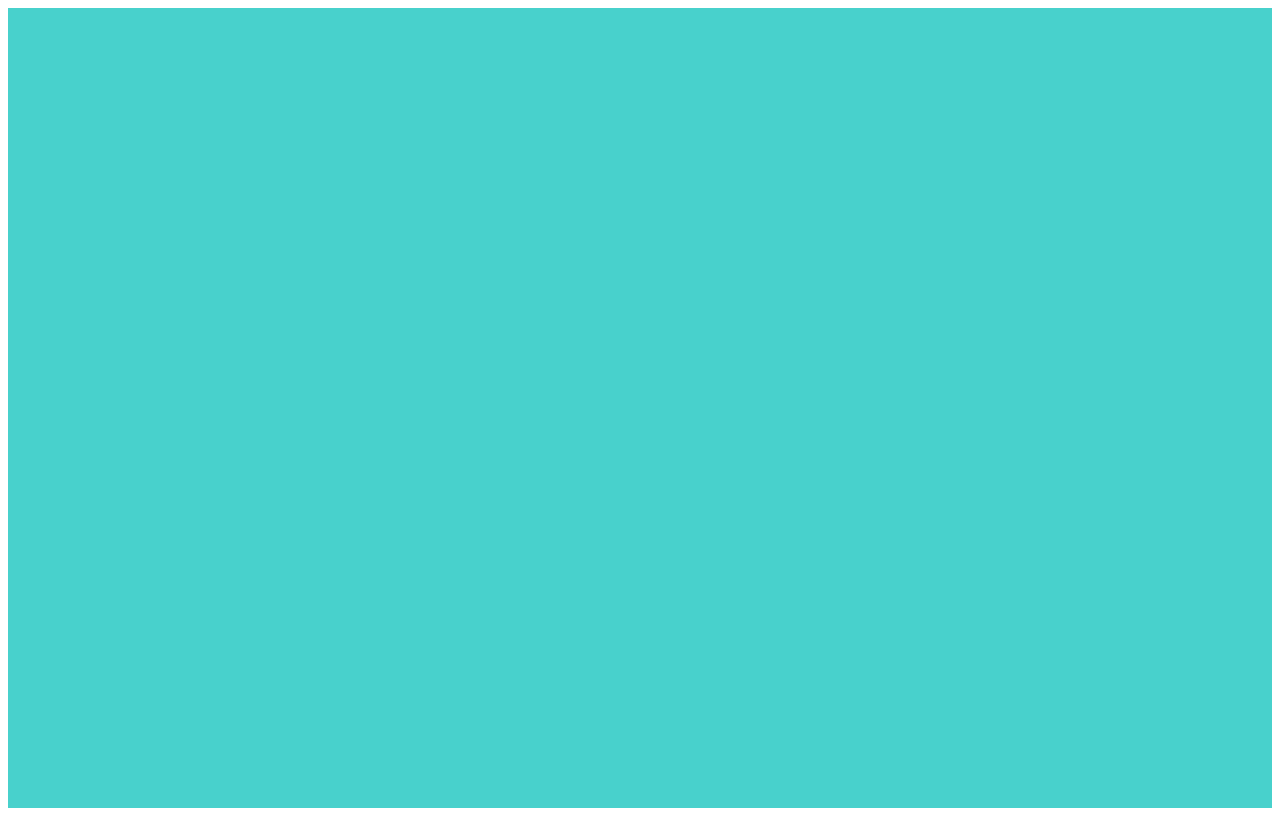
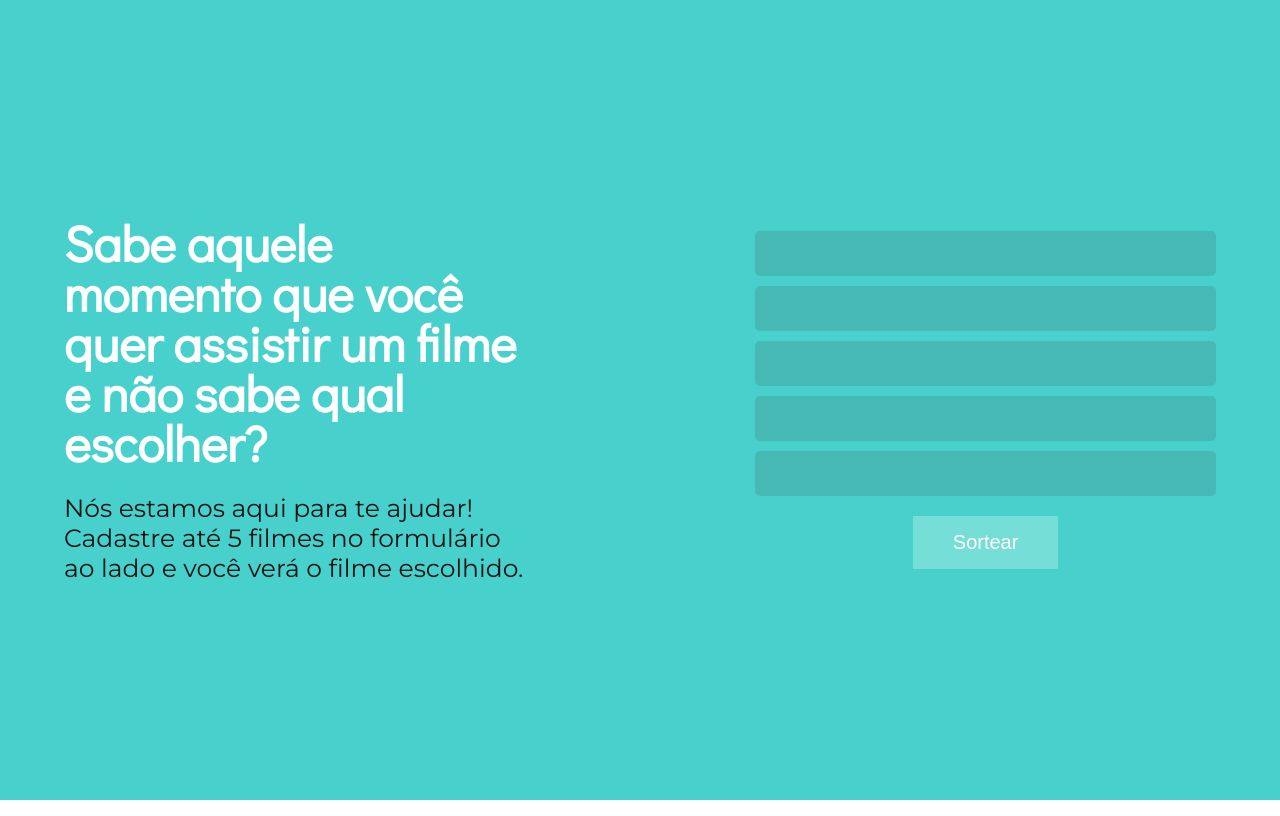
Before and after one commit to almeida-nicole/move-movie-sorteio, a website: page index.html in a window 1280 px wide. Drawn offline with Linux system fonts and the light colour scheme.

Commit message:
configura sorteio dos filmes
Foi adicionado html, javascript e arquivos sass

```diff
--- a/index.html
+++ b/index.html
@@ -5,10 +5,30 @@
   <meta http-equiv="X-UA-Compatible" content="IE=edge">
   <title>Projeto Final</title>
   <meta name="viewport" content="width=device-width, initial-scale=1">
+  <link href="https://fonts.googleapis.com/css?family=Didact+Gothic|Montserrat" rel="stylesheet">
   <link rel="stylesheet" type="text/css" href="css/style.css" />
 </head>
 <body>
   <main class="main">
+    <div class="descricao">
+      <h1 class="descricao__titulo">Sabe aquele momento que você quer assistir um filme e não sabe qual escolher?</h1>
+      <p class="descricao__subtitulo">Nós estamos aqui para te ajudar! Cadastre até 5 filmes no formulário ao lado e você verá o filme escolhido.</p>
+    </div>
+    <div class="filmes">
+      <form class="form filmes__form">
+        <input class="form__input filmes__input" type="text">
+        <input class="form__input filmes__input" type="text">
+        <input class="form__input filmes__input" type="text">
+        <input class="form__input filmes__input" type="text">
+        <input class="form__input filmes__input" type="text">
+        <button class="form__button filmes__sortear">Sortear</button>
+      </form>
+      <div class="filmes__sorteado is-hidden">
+        <h2 class="filmes__titulo">O filme sorteado foi:</h2>
+        <p class="filmes__titulo-escolhido"></p>
+      </div>
+    </div>
   </main>
+  <script src="js/sorteio.js"></script>
 </body>
 </html>
--- /dev/null
+++ b/js/sorteio.js
@@ -0,0 +1,41 @@
+const button = document.querySelector('.filmes__sortear');
+const form = document.querySelector('.filmes__form');
+const tituloEscolhido = document.querySelector('.filmes__titulo-escolhido');
+const filmesBox = document.querySelector('.filmes__sorteado');
+
+form.addEventListener('submit', function(e){
+e.preventDefault();
+// pegar os filmes
+const filmes = getFilmes();
+// sortear os filmes
+const filmeSorteado = sorteiaFilme(filmes);
+// sumir com os inputs e mostrar o filme escolhido
+mostrarFilmeEscolhido(filmeSorteado);
+
+})
+
+
+function sorteiaNumero(numero) {
+  return Math.ceil(Math.random() * numero);
+}
+
+function mostrarFilmeEscolhido(filme) {
+  tituloEscolhido.textContent = filme;
+  form.classList.add('is-hidden');
+  filmesBox.classList.remove('is-hidden');
+}
+
+function getFilmes() {
+  let filmes = [];
+  document.querySelectorAll('.filmes__input').forEach(filme => {
+    if(filme.value.length > 0){
+      filmes.push(filme)
+    }
+  });
+  console.log(filmes)
+  return filmes;
+}
+
+function sorteiaFilme(filmes) {
+  return filmes[sorteiaNumero(filmes.length) - 1].value;
+}
--- /dev/null
+++ b/scss/_description.scss
@@ -0,0 +1,15 @@
+.descricao {
+  width: 40%;
+}
+
+.descricao__titulo {
+  font-weight: bold;
+  line-height: 1;
+  font-size: 50px;
+}
+
+.descricao__subtitulo {
+  font-size: 25px;
+  margin-top: 25px;
+  color: #141414;
+}
--- /dev/null
+++ b/scss/_films.scss
@@ -0,0 +1,40 @@
+.filmes {
+  width: 40%;
+}
+
+.filmes__form {
+  text-align: center;
+}
+
+.filmes__input {
+  background: #46b9b5;
+  color: #fff;
+}
+
+.filmes__input:focus {
+  border: 1px solid #3ba7a3;
+}
+
+.filmes__sortear {
+  background: #75ded6;
+  color: white;
+}
+
+.filmes__sorteado {
+  text-align: center;
+}
+
+.filmes__titulo {
+  font-family: 'Didact Gothic', sans-serif;
+  font-size: 40px;
+}
+
+.filmes__titulo-escolhido {
+  margin-top: 25px;
+  color: black;
+  font-weight: bold;
+}
+
+.is-hidden {
+  display: none;
+}
--- /dev/null
+++ b/scss/_form.scss
@@ -0,0 +1,16 @@
+.form__input {
+  border-radius: 5px;
+  border: none;
+  width: 100%;
+  height: 45px;
+  margin-bottom: 10px;
+  font-size: 21px;
+  padding: 0 10px;
+}
+
+.form__button {
+  border: none;
+  font-size: 20px;
+  margin-top: 10px;
+  padding: 15px 40px;
+}
--- /dev/null
+++ b/scss/_reset.scss
@@ -0,0 +1,22 @@
+html, body, input, form, ul, h1, h2, h3, h4, h5, h6, p {
+  box-sizing: border-box;
+  margin: 0;
+  padding: 0;
+  border: 0;
+  outline: 0;
+  font-weight: inherit;
+  font-style: inherit;
+  font-size: 100%;
+  font-family: inherit;
+  vertical-align: baseline;
+}
+
+body {
+  box-sizing: border-box;
+  font-family: 'Montserrat', sans-serif;
+}
+
+h1, h2, h3, h4, h5, h6 {
+  font-family: 'Didact Gothic', sans-serif;
+  line-height: 1;
+}
--- a/scss/main.scss
+++ b/scss/main.scss
@@ -1,3 +1,9 @@
+@import '_reset';
+@import '_form';
+@import '_description';
+@import '_films.scss';
+
+
 .main {
   background-color: #48d1cc;
   color: #fff;
```
Also changed, not shown: css/style.css, 1 other file.
